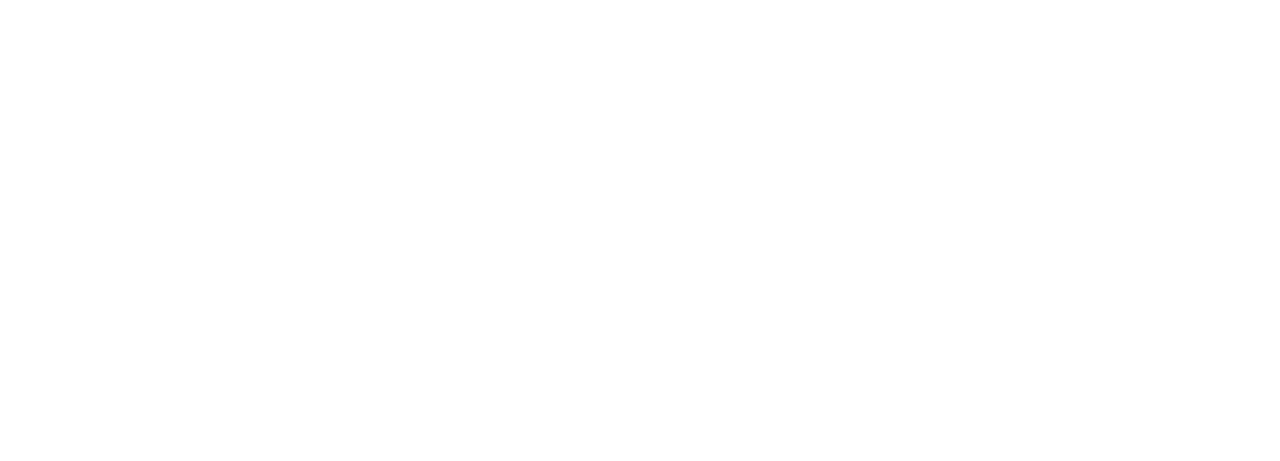
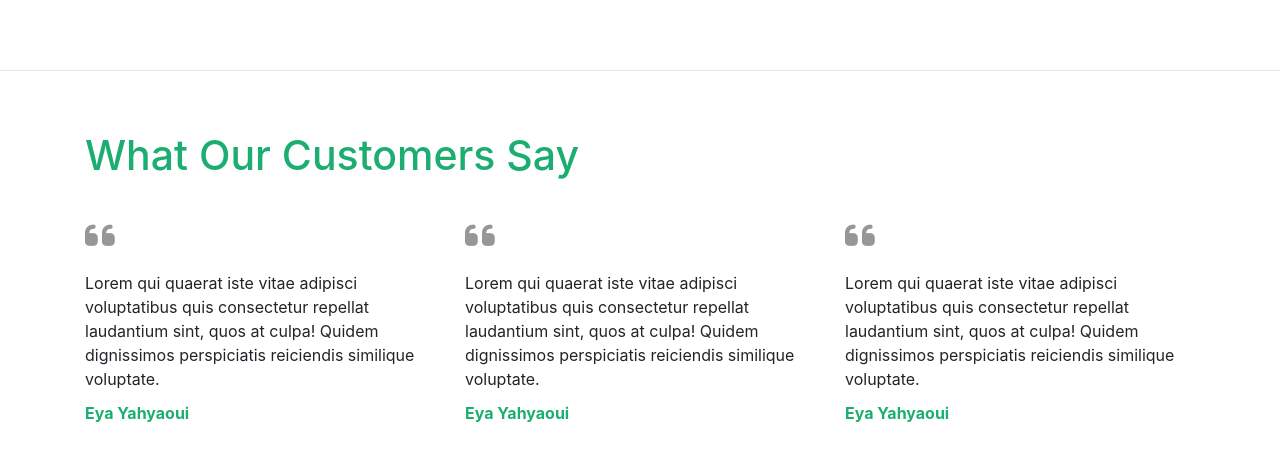
Before and after one commit to maissen/Earth-Store, an Angular app: page / in a window 1280 px wide. Shown: the part 1197-1658 px from the top of the page. Before the commit the page ends 1247 px from the top, so only its background shows below. Built offline with nearby package versions, Linux system fonts and the light colour scheme.

Commit message:
Finish 'home-testimonials' component.

```diff
--- a/src/app/modules/products-grid-container/products-grid-container.component.html
+++ b/src/app/modules/products-grid-container/products-grid-container.component.html
@@ -14,7 +14,7 @@
         </div>
 
         <button type="button" class="btn add-to-cart" title="Add to Cart">
-            <svg xmlns="http://www.w3.org/2000/svg" viewBox="0 0 448 512"><!--!Font Awesome Free 6.7.1 by @fontawesome - https://fontawesome.com License - https://fontawesome.com/license/free Copyright 2024 Fonticons, Inc.--><path d="M160 112c0-35.3 28.7-64 64-64s64 28.7 64 64l0 48-128 0 0-48zm-48 48l-64 0c-26.5 0-48 21.5-48 48L0 416c0 53 43 96 96 96l256 0c53 0 96-43 96-96l0-208c0-26.5-21.5-48-48-48l-64 0 0-48C336 50.1 285.9 0 224 0S112 50.1 112 112l0 48zm24 48a24 24 0 1 1 0 48 24 24 0 1 1 0-48zm152 24a24 24 0 1 1 48 0 24 24 0 1 1 -48 0z"/></svg>
+            <i class="fa-solid fa-cart-shopping"></i>
         </button>
 
     </div>
--- a/src/app/modules/products-grid-container/products-grid-container.component.scss
+++ b/src/app/modules/products-grid-container/products-grid-container.component.scss
@@ -64,7 +64,7 @@
                 background: var(--primary-white);
             }
 
-            svg {fill: var(--secondary-green);}
+            i {color: var(--secondary-green);}
         }
 
         &:hover {
--- a/src/app/pages/home/home.component.html
+++ b/src/app/pages/home/home.component.html
@@ -1,2 +1,4 @@
 <home-header></home-header>
 <app-home-new-arrivals></app-home-new-arrivals>
+<hr class="separator">
+<app-home-testimonials></app-home-testimonials>
--- a/src/app/pages/home/modules/home-new-arrivals/home-new-arrivals.component.scss
+++ b/src/app/pages/home/modules/home-new-arrivals/home-new-arrivals.component.scss
@@ -5,6 +5,6 @@
     h1.title {
         color: var(--secondary-green);
         font-size: 4.1rem;
-        margin-bottom: 2rem;
+        margin-bottom: 3rem;
     }
 }
--- a/src/app/pages/home/modules/home-testimonials/home-testimonials.component.html
+++ b/src/app/pages/home/modules/home-testimonials/home-testimonials.component.html
@@ -1 +1,27 @@
-<p>home-testimonials works!</p>
+<div class="container">
+    <h1 class="title">What Our Customers Say</h1>
+
+    <div class="testimonials">
+        <div class="item">
+            <p class="icon"><i class="fa-solid fa-quote-left"></i></p>
+            <p class="text">
+                Lorem qui quaerat iste vitae adipisci voluptatibus quis consectetur repellat laudantium sint, quos at culpa! Quidem dignissimos perspiciatis reiciendis similique voluptate.
+            </p>
+            <P class="username">Eya Yahyaoui</P>
+        </div>
+        <div class="item">
+            <p class="icon"><i class="fa-solid fa-quote-left"></i></p>
+            <p class="text">
+                Lorem qui quaerat iste vitae adipisci voluptatibus quis consectetur repellat laudantium sint, quos at culpa! Quidem dignissimos perspiciatis reiciendis similique voluptate.
+            </p>
+            <P class="username">Eya Yahyaoui</P>
+        </div>
+        <div class="item">
+            <p class="icon"><i class="fa-solid fa-quote-left"></i></p>
+            <p class="text">
+                Lorem qui quaerat iste vitae adipisci voluptatibus quis consectetur repellat laudantium sint, quos at culpa! Quidem dignissimos perspiciatis reiciendis similique voluptate.
+            </p>
+            <P class="username">Eya Yahyaoui</P>
+        </div>
+    </div>
+</div>
--- a/src/app/pages/home/modules/home-testimonials/home-testimonials.component.scss
+++ b/src/app/pages/home/modules/home-testimonials/home-testimonials.component.scss
@@ -0,0 +1,40 @@
+.container {
+    padding-top: 5rem;
+    padding-bottom: 5rem;
+
+    h1.title {
+        color: var(--secondary-green);
+        font-size: 4.1rem;
+        margin-bottom: 3rem;
+    }
+
+    .testimonials {
+        display: flex;
+        gap: 3rem;
+
+        .item {
+
+            .icon {
+                font-size: 3.4rem;
+                font-weight: bold;
+                color: var(--primary-gray);
+            }
+
+            .username {
+                color: var(--secondary-green);
+                font-weight: bold;
+            }
+        }
+
+
+        @media all and (max-width: 992px) {
+            overflow-x: auto;
+            padding-bottom: 2rem;
+
+            .item {
+                width: 30rem;
+                min-width: 30rem;
+            }
+        }
+    }
+}
--- a/src/index.html
+++ b/src/index.html
@@ -11,7 +11,8 @@
   <link rel="stylesheet" href="https://cdn.jsdelivr.net/npm/bootstrap@4.3.1/dist/css/bootstrap.min.css" integrity="sha384-ggOyR0iXCbMQv3Xipma34MD+dH/1fQ784/j6cY/iJTQUOhcWr7x9JvoRxT2MZw1T" crossorigin="anonymous">
 
   <!-- FontAwesome CDN -->
-  <link rel="stylesheet" href="https://cdnjs.cloudflare.com/ajax/libs/font-awesome/6.7.1/css/svg-with-js.min.css" integrity="sha512-XYIwN/aDB71F+RFC2MtQ5igxu1J4KBoaEHFv3eRRCv4I7o6mucnZvjQJWFxnqDKxmjytALj1F6DE7oje0dkvtA==" crossorigin="anonymous" referrerpolicy="no-referrer" />
+  <link rel="stylesheet" href="https://cdnjs.cloudflare.com/ajax/libs/font-awesome/6.4.0/css/all.min.css" integrity="sha512-iecdLmaskl7CVkqkXNQ/ZH/XLlvWZOJyj7Yy7tcenmpD1ypASozpmT/E0iPtmFIB46ZmdtAc9eNBvH0H/ZpiBw==" crossorigin="anonymous" referrerpolicy="no-referrer" />
+
 
 </head>
 <body>
```
